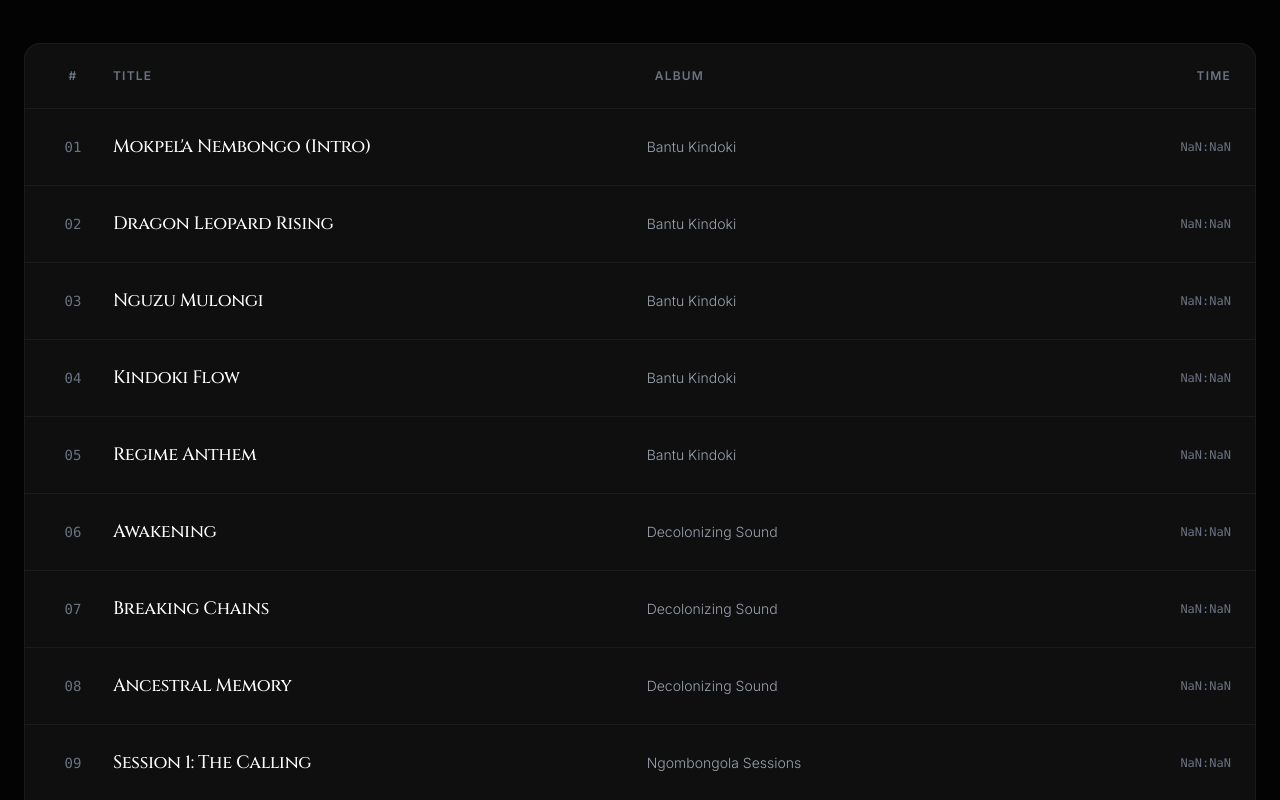
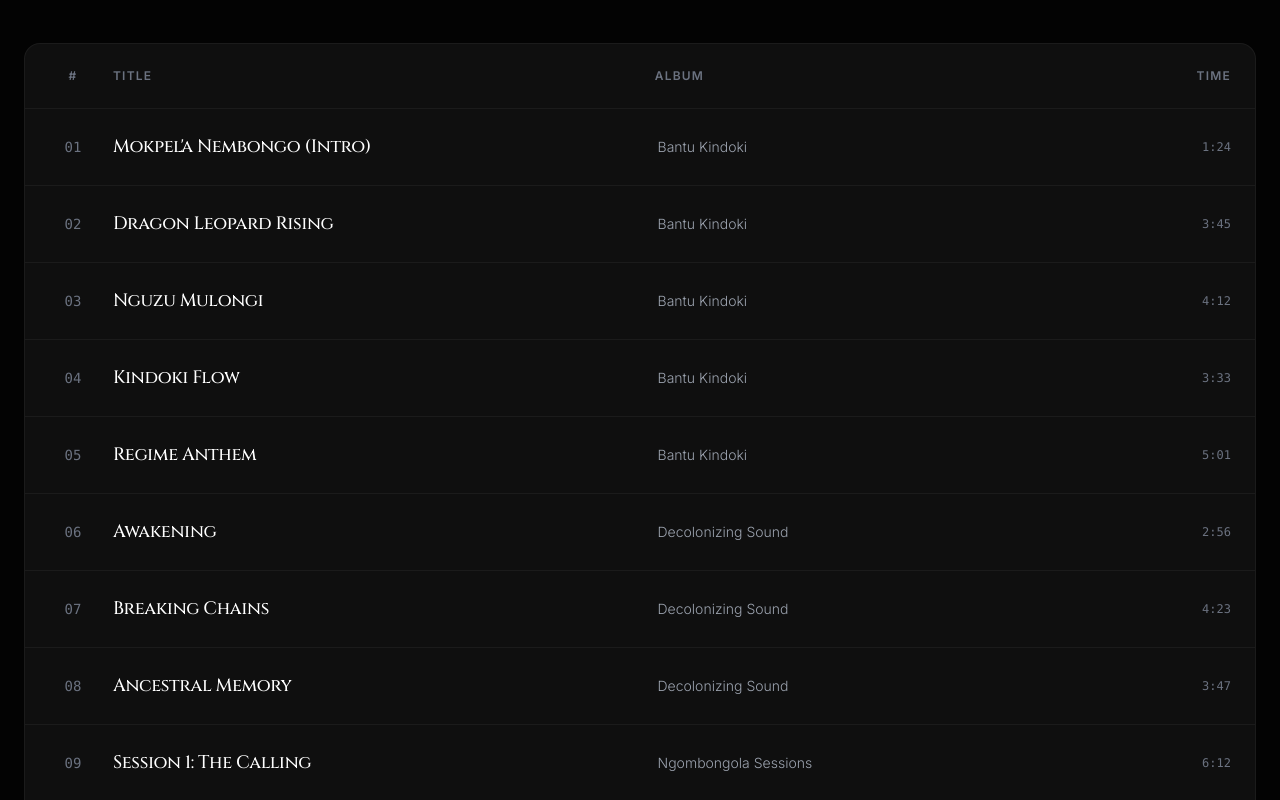
Before and after one commit to kingu9nzambe/-kweffa-web, a React (Vite) app: page /music in a window 1280 px wide. Shown: the part 1060-1860 px from the top of the page. Built offline with nearby package versions, Linux system fonts and the light colour scheme.

Commit message:
fix: resolve music page duration NaN bug

```diff
--- a/src/pages/MusicPage.jsx
+++ b/src/pages/MusicPage.jsx
@@ -148,7 +148,7 @@ const MusicPage = () => {
 
                                 {/* Duration */}
                                 <div className="text-right font-mono text-xs text-gray-500">
-                                    {Math.floor(track.duration / 60)}:{(track.duration % 60).toString().padStart(2, '0')}
+                                    {track.duration}
                                 </div>
                             </motion.div>
                         ))}
```
